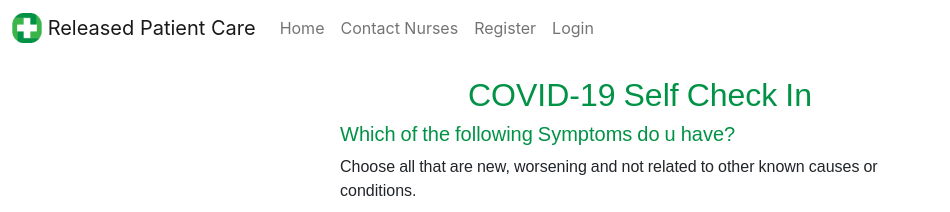
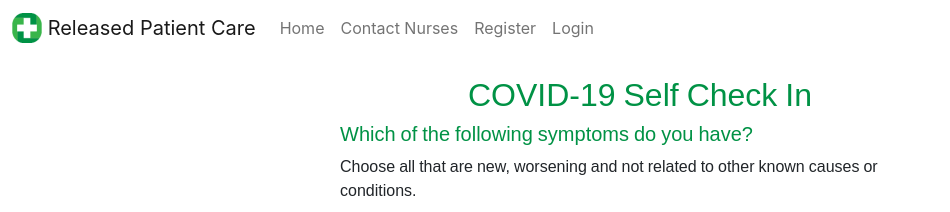
Before and after one commit to Abasibiangake/Group6-graphql-COMP308-Assignment, a React (Create React App) app in the folder group6-react-client/: page /covidCheckIn in a window 1280 px wide. Shown: the top 212 px of the page, without its empty margins (0-950 px from the left). Built offline with nearby package versions, Linux system fonts and the light colour scheme; no server answers.

Commit message:
Correct the subtitle wordings to use long form on CovidCheckIn page

```diff
--- a/group6-react-client/src/components/CovidCheckIn.js
+++ b/group6-react-client/src/components/CovidCheckIn.js
@@ -57,7 +57,7 @@ const CovidCheckIn = () => {
       <Container>
         <h2>COVID-19 Self Check In</h2>
         <Form>
-          <h5>Which of the following Symptoms do u have?</h5>
+          <h5>Which of the following symptoms do you have?</h5>
           <p> Choose all that are new, worsening and not related to other known causes or conditions.</p>
 
           <Row>
```
